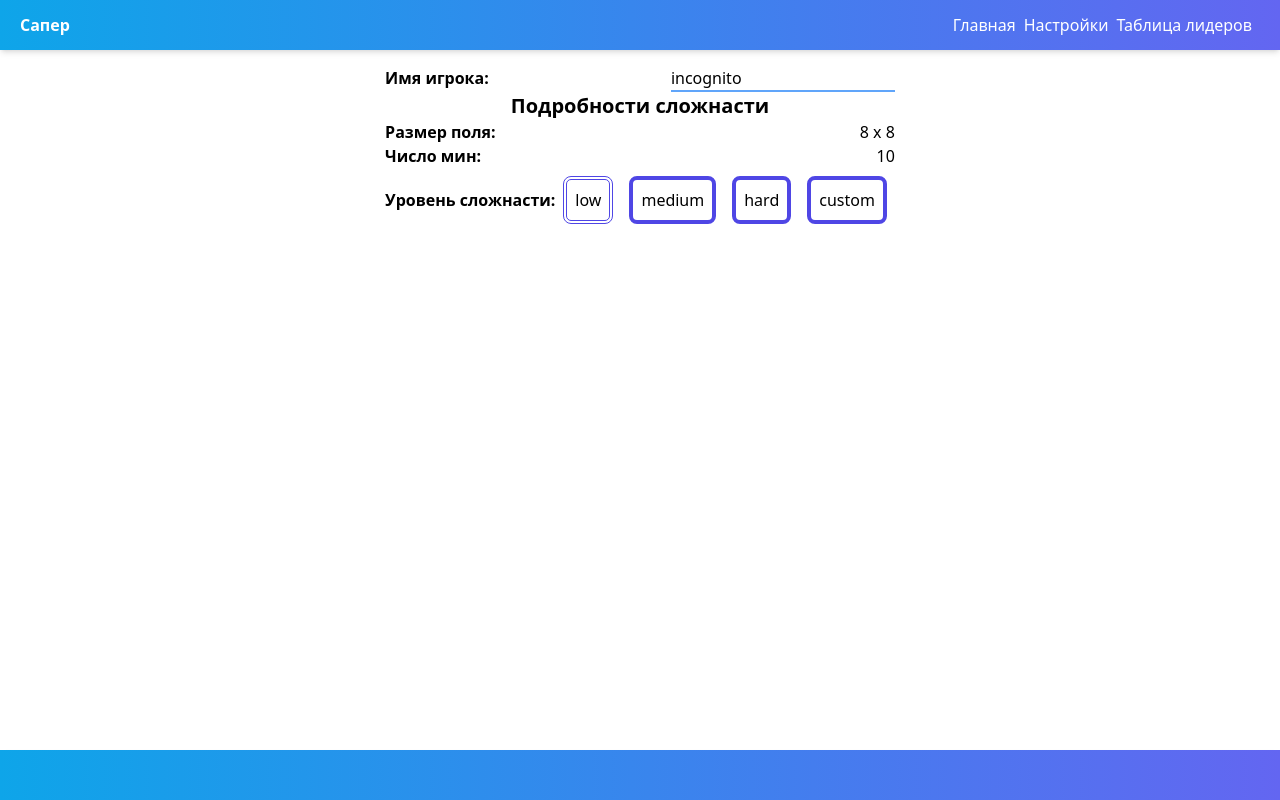
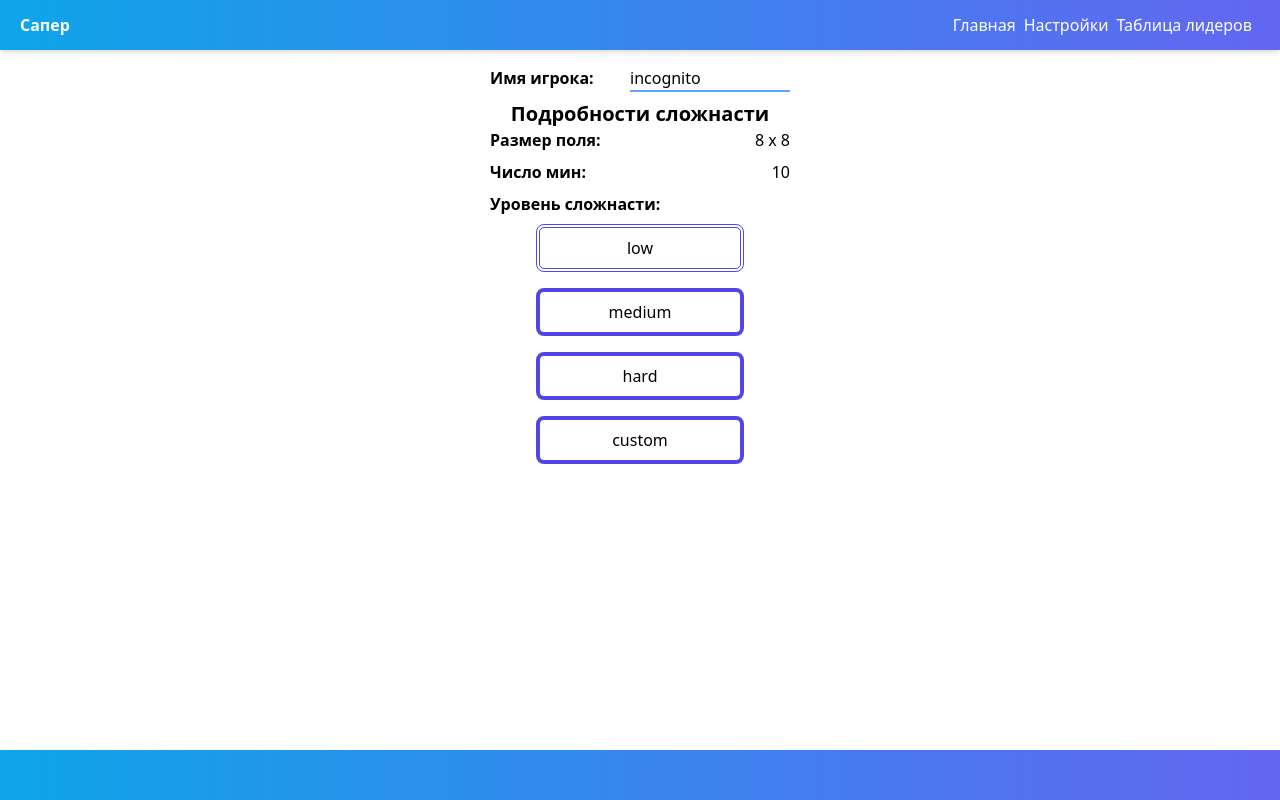
Before and after one commit to AntonChanin/sapper-app, a React (Vite) app: page /settings in a window 1280 px wide. Built offline with nearby package versions, Linux system fonts and the light colour scheme.

Commit message:
style fix

```diff
--- a/src/components/Setting.tsx
+++ b/src/components/Setting.tsx
@@ -42,27 +42,27 @@ const Setting: FC = () => {
     setCurrentDifficulty(custom);
   };
 
-  return (<div className={createClass(['flex', 'flex-col'])}>
-    <Input label={<b>Имя игрока:</b>} className="w-56" value={nickname} sound={config.sound['input']} callback={updateNickname} />
+  return (<div className={createClass(['flex', 'flex-col', 'max-w-xs', 'min-w-[300px]'])}>
+    <Input label={<b>Имя игрока:</b>} className="w-40 mb-2" value={nickname} sound={config.sound['input']} callback={updateNickname} />
     <h2 className={createClass(['text-xl', 'font-bold'])}>Подробности сложнасти</h2>
-    <div className={createClass(['flex', 'flex-row', 'justify-between', 'items-center'])}><b>Размер поля: </b>{x} x {x}</div>
-    <div className={createClass(['flex', 'flex-row', 'justify-between', 'items-center'])}><b>Число мин: </b>{mineCount}</div>
-    <div className={createClass(['flex', 'flex-row', 'justify-between', 'items-center'])}>
-      <b>Уровень сложнасти: </b>
+    <div className={createClass(['flex', 'flex-row', 'justify-between', 'items-center', 'mb-2'])}><b>Размер поля: </b>{x} x {x}</div>
+    <div className={createClass(['flex', 'flex-row', 'justify-between', 'items-center','mb-2'])}><b>Число мин: </b>{mineCount}</div>
+    <b className={createClass(['flex'])}>Уровень сложнасти: </b>
+    <div className={createClass(['flex', 'flex-row', 'justify-between', 'items-center', 'flex-col'])}>
       {difficulty.map((name) => <Button
         key={uuid()}
         title={name}
-        className={`${current === name && 'border-double'}`}
+        className={`${current === name && 'border-double'} w-52`}
         sound={config.sound['button']}
         callback={updateDifficulty(name)}
       />)}
     </div>
-    <div>{current === 'custom' && (<>
+    <div className={createClass(['flex', 'flex-col'])}>{current === 'custom' && (<>
       <b>Размер поля:</b>
       <Input
         type="number"
         label={<b>По X</b>}
-        className="w-56"
+        className="w-40 mb-2"
         value={custom.size.x}
         sound={config.sound['input']}
         callback={updateCustomDifficulty('x')}
@@ -70,7 +70,7 @@ const Setting: FC = () => {
       <Input
         type="number"
         label={<b>По Y</b>}
-        className="w-56 bg-blue-300"
+        className="w-40  bg-blue-300"
         placeholder="unsupported"
         sound={config.sound['input']}
         callback={updateCustomDifficulty('y')}
@@ -80,7 +80,7 @@ const Setting: FC = () => {
       <Input
         type="number"
         label={<b>Количество мин</b>}
-        className="w-56"
+        className="w-40"
         value={custom.mineCount > 0 ? custom.mineCount : 1}
         sound={config.sound['input']}
         callback={updateCustomDifficulty('mineCount')}
```
